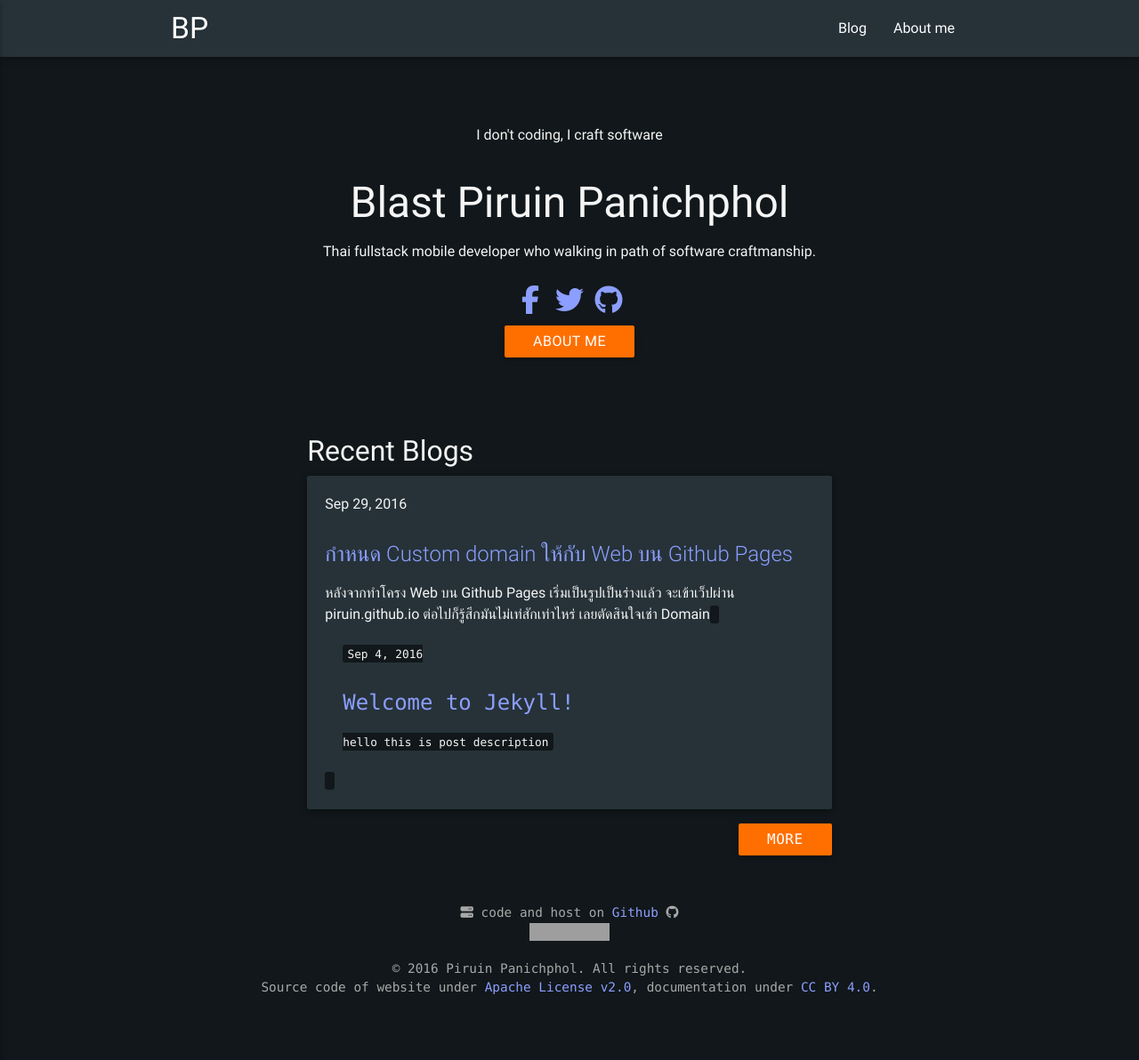
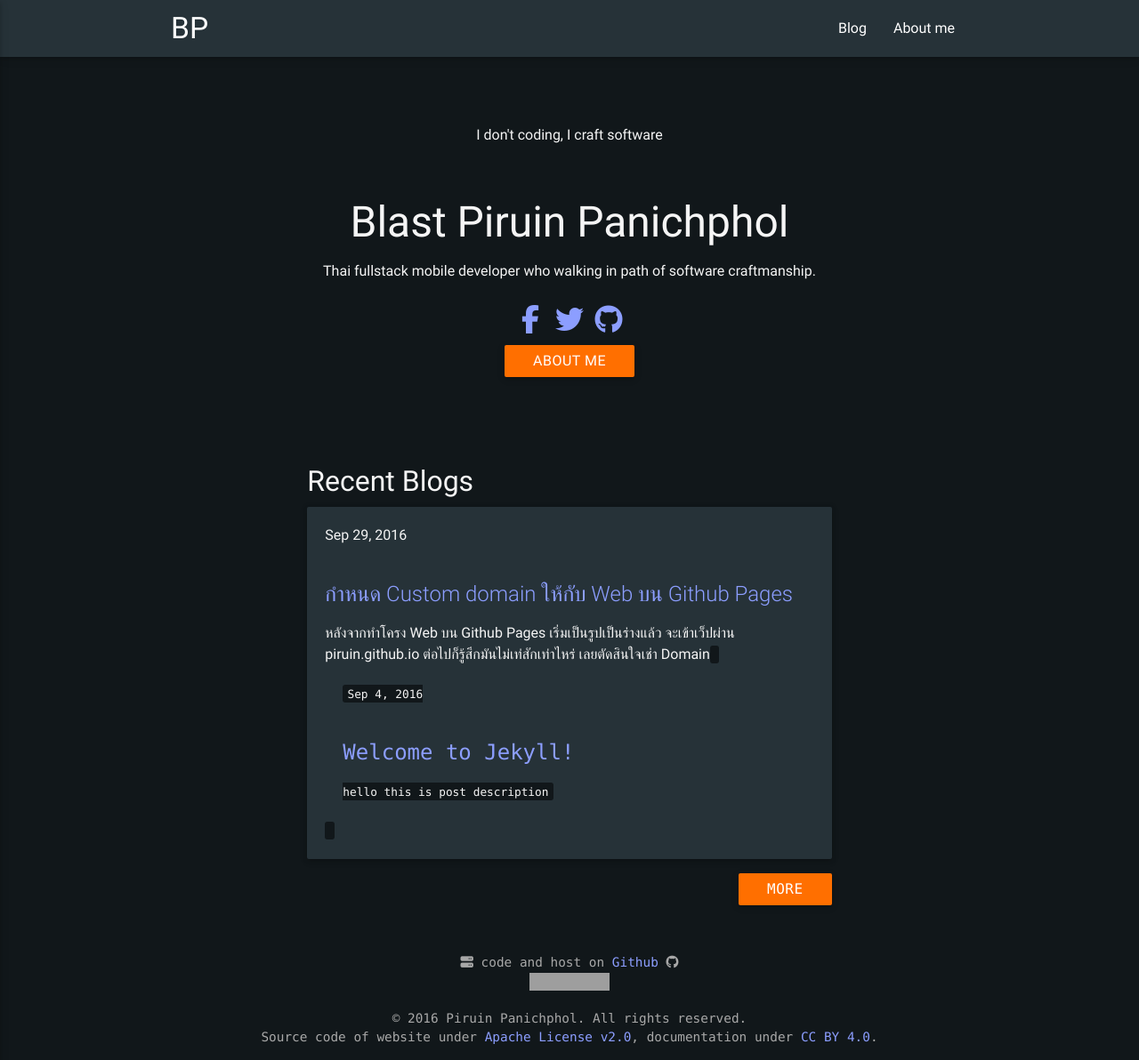
Before and after one commit to piruin/piruin.github.io, a Jekyll site: the page built from index.html, in a window 1280 px wide and 1192 px high. Shown: the whole window at 89% size. Built offline with Jekyll 4.4.1, drawn with Linux system fonts in a browser that asks for light colours; nearby versions of some CDN libraries; grey boxes are pictures that could not be loaded.

Commit message:
style heading

```diff
--- a/_sass/components/_typography.scss
+++ b/_sass/components/_typography.scss
@@ -34,12 +34,12 @@ code {
 
 // Header Styles
 h1 a, h2 a, h3 a, h4 a, h5 a, h6 a { font-weight: inherit; }
-h1 { font-size: $h1-fontsize; line-height: 110%; margin: ($h1-fontsize / 1.25) 0 ($h1-fontsize / 3) 0;}
-h2 { font-size: $h2-fontsize; line-height: 110%; margin: ($h2-fontsize / 1.25) 0 ($h2-fontsize / 3) 0;}
-h3 { font-size: $h3-fontsize; line-height: 110%; margin: ($h3-fontsize / 1.25) 0 ($h3-fontsize / 3) 0;}
-h4 { font-size: $h4-fontsize; line-height: 110%; margin: ($h4-fontsize / 1.25) 0 ($h4-fontsize / 3) 0;}
-h5 { font-size: $h5-fontsize; line-height: 110%; margin: ($h5-fontsize / 1.25) 0 ($h5-fontsize / 3) 0;}
-h6 { font-size: $h6-fontsize; line-height: 110%; margin: ($h6-fontsize / 1.25) 0 ($h6-fontsize / 3) 0;}
+h1 { font-size: $h1-fontsize; line-height: 110%; margin: ($h1-fontsize / 0.8) 0 ($h1-fontsize / 3) 0;}
+h2 { font-size: $h2-fontsize; line-height: 110%; margin: ($h2-fontsize / 0.8) 0 ($h2-fontsize / 3) 0;}
+h3 { font-size: $h3-fontsize; line-height: 110%; margin: ($h3-fontsize / 0.8) 0 ($h3-fontsize / 3) 0;}
+h4 { font-size: $h4-fontsize; line-height: 110%; margin: ($h4-fontsize / 0.8) 0 ($h4-fontsize / 3) 0;}
+h5 { font-size: $h5-fontsize; line-height: 110%; margin: ($h5-fontsize / 0.8) 0 ($h5-fontsize / 3) 0;}
+h6 { font-size: $h6-fontsize; line-height: 110%; margin: ($h6-fontsize / 0.8) 0 ($h6-fontsize / 3) 0;}
 
 // Text Styles
 em { font-style: italic; }
```
